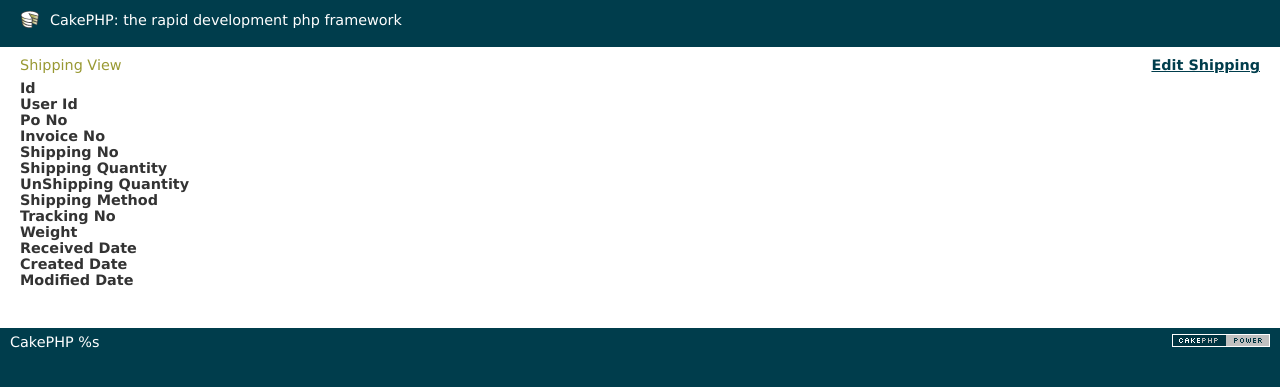
After one commit to wekey123/wine_inventory, a CakePHP app: the page made by app/View/Shippings/view.ctp in a window 1280 px wide. The commit adds this page. Shown: the top 387 px of the page. Run offline with PHP 8.4 and a stand-in for CakePHP, Linux system fonts and the light colour scheme; the template is opened without the code that fills it, so the values that code supplies are empty; some libraries are stand-ins or nearby versions.

Commit message:
SHipping COntroller initiated

```diff
--- a/app/Model/Shipping.php
+++ b/app/Model/Shipping.php
@@ -26,7 +26,7 @@ class Shipping extends AppModel {
            'rule' => 'notBlank',
         ),
 		'received_date' => array(
-			'rule' => 'date',
+			'rule' => 'notBlank',
 		)
     );
 	public $belongsTo = array(
--- /dev/null
+++ b/app/View/Shippings/view.ctp
@@ -0,0 +1,76 @@
+<style>
+.heading{
+	    font-weight: bold;
+}
+</style>
+<div class="content-wrapper">
+   <div class="container">
+
+
+<div class="row">
+
+       <div class="col-md-12">
+       <?php echo $this->Html->link('Edit Shipping', array('action' => 'edit', $shipping['Shipping']['id']),array('class'=>'btn btn-primary','style'=>'margin-bottom:20px; float:right')); ?>
+            <h4 class="page-head-line">Shipping View</h4>
+        </div>
+
+        <div class="col-md-10">
+        <div class="row">
+            <div class="col-md-2 heading"><?php echo __('Id'); ?></div>
+            <div class="col-md-8"><?php echo h($shipping['Shipping']['id']); ?></div>
+        </div>
+         <div class="row">
+            <div class="col-md-2 heading"><?php echo __('User Id'); ?></div>
+            <div class="col-md-8"><?php echo h($shipping['Shipping']['user_id']); ?></div>
+        </div>
+         <div class="row">
+            <div class="col-md-2 heading"><?php echo __('Po No'); ?></div>
+            <div class="col-md-8"><?php echo h($shipping['Shipping']['po_no']); ?></div>
+        </div>
+         <div class="row">
+            <div class="col-md-2 heading"><?php echo __('Invoice No'); ?></div>
+            <div class="col-md-8"><?php echo $this->Html->link($shipping['Invoice']['id'], array('controller' => 'invoices', 'action' => 'view', $shipping['Invoice']['id'])); ?></div>
+        </div>
+         <div class="row">
+            <div class="col-md-2 heading"><?php echo __('Shipping No'); ?></div>
+            <div class="col-md-8"><?php echo h($shipping['Shipping']['shipping_no']); ?></div>
+        </div>
+
+
+        <div class="row">
+            <div class="col-md-2 heading"><?php echo __('Shipping Quantity'); ?></div>
+            <div class="col-md-8"><?php echo h($shipping['Shipping']['shipping_quantity']); ?></div>
+        </div>
+        <div class="row">
+            <div class="col-md-2 heading"><?php echo __('UnShipping Quantity'); ?></div>
+            <div class="col-md-8"><?php echo h($shipping['Shipping']['unshipped_quantity']); ?></div>
+        </div>
+        <div class="row">
+            <div class="col-md-2 heading"><?php echo __('Shipping Method'); ?></div>
+            <div class="col-md-8"><?php echo h($shipping['Shipping']['shipping_method']); ?></div>
+        </div>
+        <div class="row">
+            <div class="col-md-2 heading"><?php echo __('Tracking No'); ?></div>
+            <div class="col-md-8"><?php echo h($shipping['Shipping']['tracking_no']); ?></div>
+        </div>
+        <div class="row">
+            <div class="col-md-2 heading"><?php echo __('Weight'); ?></div>
+            <div class="col-md-8"><?php echo h($shipping['Shipping']['weight']); ?></div>
+        </div>
+        <div class="row">
+            <div class="col-md-2 heading"><?php echo __('Received Date'); ?></div>
+            <div class="col-md-8"><?php echo h($shipping['Shipping']['received_date']); ?></div>
+        </div>
+         <div class="row">
+            <div class="col-md-2 heading"><?php echo __('Created Date'); ?></div>
+            <div class="col-md-8"><?php echo h($shipping['Shipping']['created']); ?></div>
+        </div>
+        <div class="row">
+            <div class="col-md-2 heading"><?php echo __('Modified Date'); ?></div>
+            <div class="col-md-8"><?php echo h($shipping['Shipping']['modified']); ?></div>
+        </div>
+
+        </div>
+</div>
+ </div>
+</div>
```
Also changed, not shown: app/Controller/InventoriesController.php (+4 -3 lines), app/Controller/ShippingsController.php (added, +144 -0 lines), app/View/Elements/nav.ctp (+5 -18 lines), app/View/Shippings/add.ctp (added, +59 -0 lines), app/View/Shippings/edit.ctp (added, +43 -0 lines), app/View/Shippings/index.ctp (added, +63 -0 lines).
